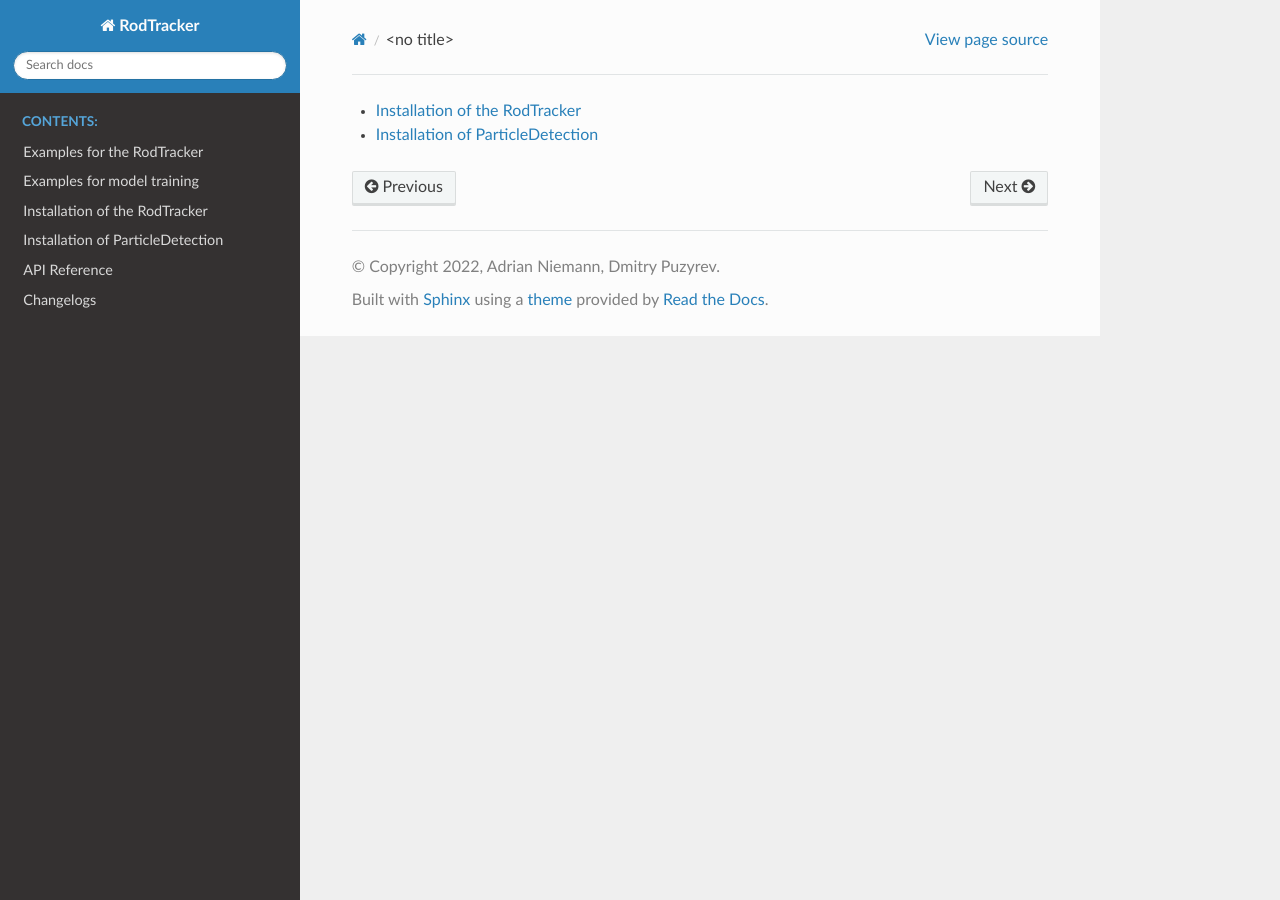
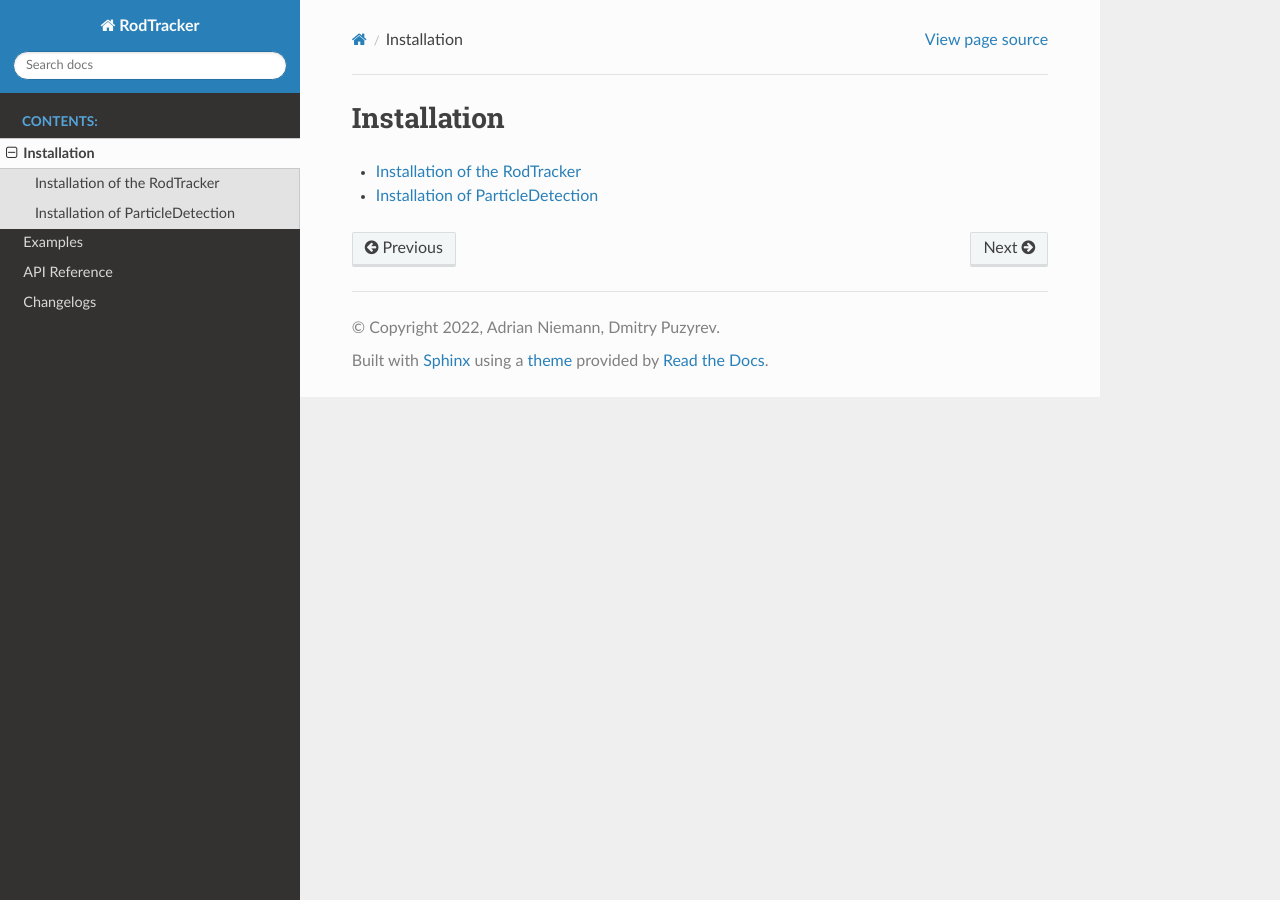
Before and after one commit to ANP-Granular/ParticleTracking, a Sphinx documentation site: the page built from docs/source/installation/index.rst, in a window 1280 px wide. Built offline with Sphinx 7.4.7 and the Read the Docs theme 2.0.0, drawn with Linux system fonts in a browser that asks for light colours.

Commit message:
Better documentation headings

```diff
--- a/docs/source/api-reference.rst
+++ b/docs/source/api-reference.rst
@@ -2,7 +2,7 @@ API Reference
 =============
 
 .. toctree::
-   :maxdepth: 4
+   :maxdepth: 2
    :caption: Contents:
 
    RodTracker-api/RodTracker
--- a/docs/source/examples/index.rst
+++ b/docs/source/examples/index.rst
@@ -1,3 +1,6 @@
+Examples
+========
+
 .. toctree::
     :maxdepth: 2
 
--- a/docs/source/installation/index.rst
+++ b/docs/source/installation/index.rst
@@ -1,3 +1,6 @@
+Installation
+============
+
 .. toctree::
     :maxdepth: 2
 
```
Also changed, not shown: docs/source/index.rst (+2 -5 lines).
